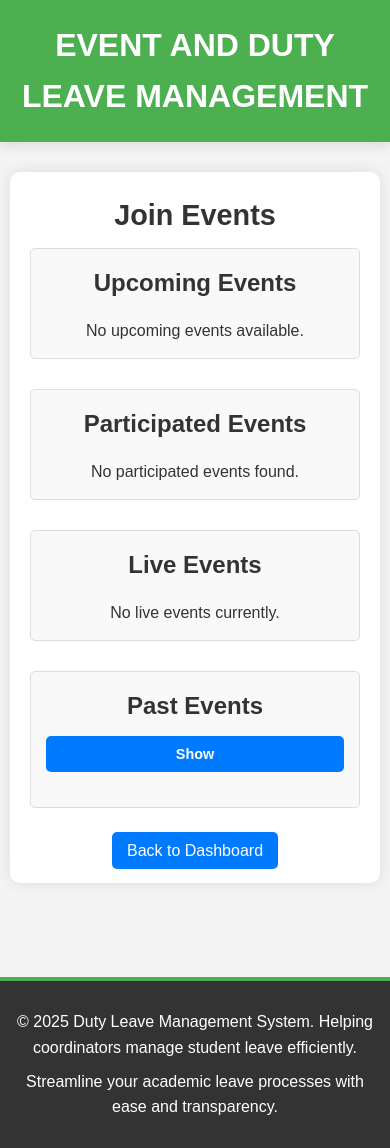
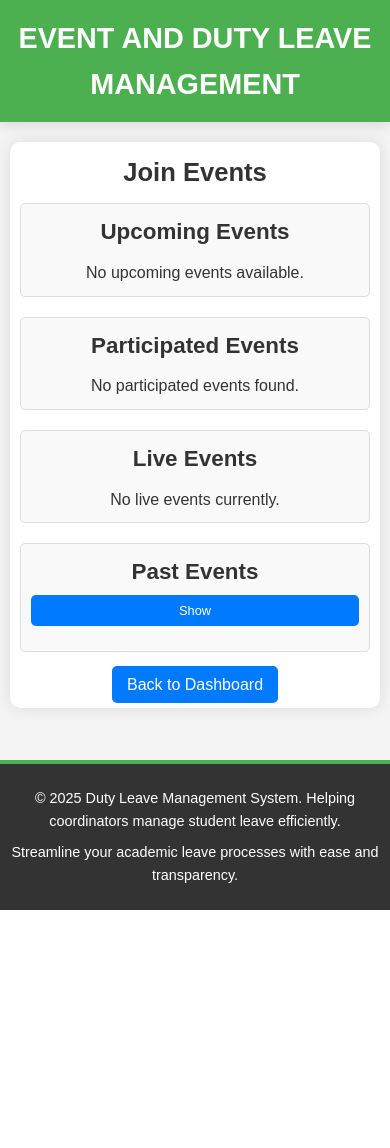
Before and after one commit to rachitk2312004/DLMS, a Flask app: page /join_event in a window 390 px wide. After the commit the page ends 910 px from the top, so only its background shows below. Run offline with Flask 3, Linux system fonts and the light colour scheme; the visitor is signed in with stand-in values (Sample User, id 1); tables that the repository leaves empty hold one stand-in row (values such as "Sample post").

Commit message:
Update cd.css

```diff
--- a/static/cd.css
+++ b/static/cd.css
@@ -20,23 +20,23 @@ body {
 .navbar {
     background-color: #4CAF50;
     color: white;
-    padding: 20px 0;
+    padding: 15px 0;
     text-align: center;
     box-shadow: 0 4px 12px rgba(0, 0, 0, 0.1);
 }
 
 .navbar .logo h1 {
-    font-size: 2.5rem;
+    font-size: 2rem; /* Smaller font size for mobile */
     font-weight: bold;
     text-transform: uppercase;
 }
 
 /* Container */
 .container {
-    max-width: 900px;
-    width: 90%;
-    margin: 30px auto;
-    padding: 30px;
+    max-width: 100%; /* Full width for mobile */
+    width: 95%;
+    margin: 20px auto;
+    padding: 15px;
     background-color: #fff;
     box-shadow: 0 0 15px rgba(0, 0, 0, 0.1);
     border-radius: 10px;
@@ -45,8 +45,8 @@ body {
 
 /* Dashboard Section */
 .dashboard-section {
-    margin-bottom: 30px;
-    padding: 20px;
+    margin-bottom: 20px;
+    padding: 15px;
     border: 1px solid #ddd;
     border-radius: 5px;
     background-color: #f9f9f9;
@@ -54,32 +54,18 @@ body {
 }
 
 .dashboard-section h2 {
-    margin-bottom: 15px;
-}
-
-.button {
-    display: flex;
-    padding: 5px 10px;
-    font-size: 1rem;
-    color: white;
-    background-color: #4CAF50;
-    border: none;
-    border-radius: 5px;
-    text-decoration: none;
-    cursor: pointer;
-    transition: all 0.3s ease;
-    width: 150px;
-    align-items: center;
-    margin-bottom: 5px;
+    font-size: 1.4rem; /* Smaller font size for mobile */
+    margin-bottom: 10px;
 }
 
 /* Buttons */
+.button,
 .choice_button,
 .logout-button,
 .toggle-button {
     display: inline-block;
-    padding: 10px 20px;
-    font-size: 1rem;
+    padding: 10px 15px;
+    font-size: 0.9rem; /* Smaller font size for mobile */
     color: white;
     background-color: #4CAF50;
     border: none;
@@ -88,24 +74,20 @@ body {
     text-align: center;
     cursor: pointer;
     transition: all 0.3s ease;
+    width: 100%; /* Full width for mobile */
+    margin: 5px 0; /* Add spacing between buttons */
 }
 
-.bcd {
-    width: 60px;
-}
-
+.button:hover,
 .choice_button:hover,
-.button:hover,
 .logout-button:hover,
 .toggle-button:hover {
     background-color: #45a049;
-    transform: translateY(-4px);
+    transform: translateY(-2px);
 }
 
 .logout-button {
     background-color: #d9534f;
-    width: 150px;
-    margin-top: 20px;
 }
 
 .logout-button:hover {
@@ -113,9 +95,8 @@ body {
 }
 
 .toggle-button {
-    float: right;
     background-color: #007BFF;
-    padding: 5px 10px;
+    padding: 8px 16px;
 }
 
 .toggle-button:hover {
@@ -137,8 +118,9 @@ body {
 .event-table th,
 .event-table td {
     text-align: left;
-    padding: 10px;
+    padding: 8px; /* Smaller padding for mobile */
     border: 1px solid #ddd;
+    font-size: 0.9rem; /* Smaller font size for mobile */
 }
 
 .event-table th {
@@ -157,13 +139,13 @@ body {
 .event-full {
     color: red;
     font-weight: bold;
-    font-size: 0.9rem;
+    font-size: 0.8rem; /* Smaller font size for mobile */
 }
 
 .no-events {
     color: #777;
     text-align: center;
-    font-size: 1rem;
+    font-size: 0.9rem; /* Smaller font size for mobile */
     margin-top: 10px;
 }
 
@@ -171,17 +153,17 @@ body {
 footer {
     background-color: #333;
     color: white;
-    padding: 20px 0;
+    padding: 15px 0;
     text-align: center;
-    font-size: 1rem;
-    margin-top: 4rem;
+    font-size: 0.9rem; /* Smaller font size for mobile */
+    margin-top: 2rem;
     border-top: 4px solid #4CAF50;
 }
 
 .footer-container {
-    max-width: 1200px;
+    max-width: 100%; /* Full width for mobile */
     margin: 0 auto;
-    padding: 0 20px;
+    padding: 0 10px;
 }
 
 .footer-container p {
@@ -206,129 +188,48 @@ footer {
 }
 
 /* Responsive Design for Mobile Devices */
-@media (max-width: 768px) {
+@media (max-width: 428px) {
+    /* iPhone 14 Pro Max and similar devices */
     .navbar .logo h1 {
-        font-size: 2rem;
+        font-size: 1.8rem; /* Even smaller font size for smaller screens */
     }
 
     .container {
-        width: 95%;
-        padding: 20px;
+        padding: 10px; /* Smaller padding for smaller screens */
     }
 
     h1 {
-        font-size: 1.8rem;
+        font-size: 1.6rem; /* Smaller font size for smaller screens */
     }
 
     h2 {
-        font-size: 1.5rem;
+        font-size: 1.3rem; /* Smaller font size for smaller screens */
     }
 
     .button,
     .choice_button,
     .logout-button,
     .toggle-button {
-        font-size: 0.9rem;
-        padding: 8px 15px;
-        width: 100%;
-        margin: 5px 0;
+        font-size: 0.8rem; /* Smaller font size for smaller screens */
+        padding: 8px 12px; /* Smaller padding for smaller screens */
     }
 
     .event-table th,
     .event-table td {
-        font-size: 0.9rem;
-        padding: 8px;
-    }
-
-    .toggle-button {
-        float: none;
-        width: 100%;
-        margin-top: 10px;
+        font-size: 0.8rem; /* Smaller font size for smaller screens */
+        padding: 6px; /* Smaller padding for smaller screens */
     }
 
     .dashboard-section {
-        padding: 15px;
+        padding: 10px; /* Smaller padding for smaller screens */
     }
 
     .footer-container {
-        padding: 0 10px;
+        padding: 0 5px; /* Smaller padding for smaller screens */
     }
 
     .footer-links a {
-        display: block;
-        margin: 10px 0;
+        display: block; /* Stack links vertically */
+        margin: 8px 0; /* Add spacing between links */
     }
 }
-
-/* Button Styles */
-.button, .button-primary, .button-secondary, .choice_button, .logout-button, .toggle-button {
-    display: inline-flex;
-    align-items: center;
-    justify-content: center;
-    padding: 12px 24px;
-    font-size: 1rem;
-    font-weight: bold;
-    color: white;
-    background-color: #4CAF50;
-    border: none;
-    border-radius: 5px;
-    text-decoration: none;
-    cursor: pointer;
-    transition: all 0.3s ease;
-    text-align: center;
-    width: auto;
-    margin: 5px;
-}
-
-.button-primary {
-    background: linear-gradient(45deg, #4CAF50, #45a049);
-}
-
-.button-secondary {
-    background-color: transparent;
-    border: 2px solid #4CAF50;
-    color: #4CAF50;
-}
-
-.button-secondary:hover {
-    background-color: #4CAF50;
-    color: white;
-}
-
-.logout-button {
-    background-color: #d9534f;
-}
-
-.logout-button:hover {
-    background-color: #c9302c;
-}
-
-.toggle-button {
-    background-color: #007BFF;
-    padding: 8px 16px;
-}
-
-.toggle-button:hover {
-    background-color: #0056b3;
-}
-
-.button:hover, .button-primary:hover, .button-secondary:hover, .choice_button:hover, .logout-button:hover, .toggle-button:hover {
-    transform: translateY(-2px);
-    box-shadow: 0 4px 8px rgba(0, 0, 0, 0.2);
-}
-
-/* Responsive Design for Buttons */
-@media (max-width: 768px) {
-    .button, .button-primary, .button-secondary, .choice_button, .logout-button, .toggle-button {
-        padding: 10px 20px;
-        font-size: 0.9rem;
-        width: 100%;
-        margin: 5px 0;
-    }
-
-    .toggle-button {
-        float: none;
-        width: 100%;
-        margin-top: 10px;
-    }
-}
```
